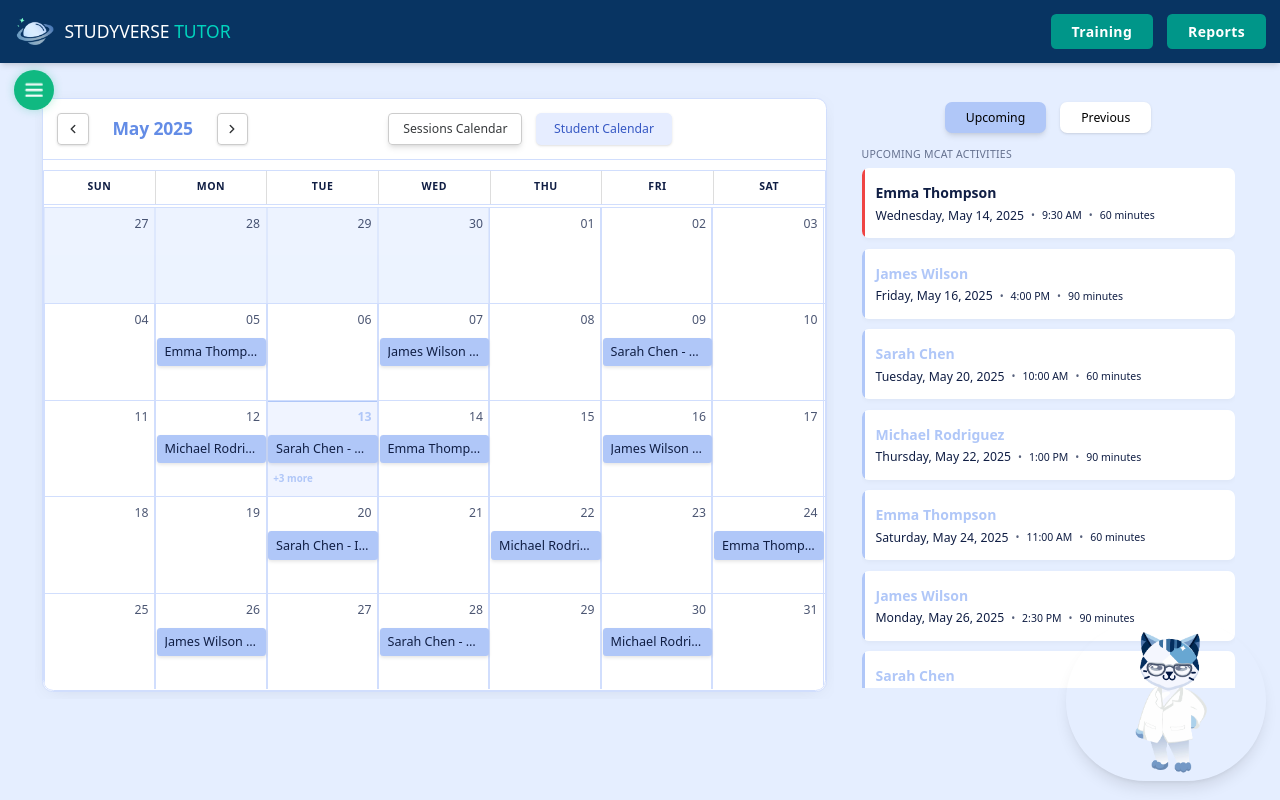
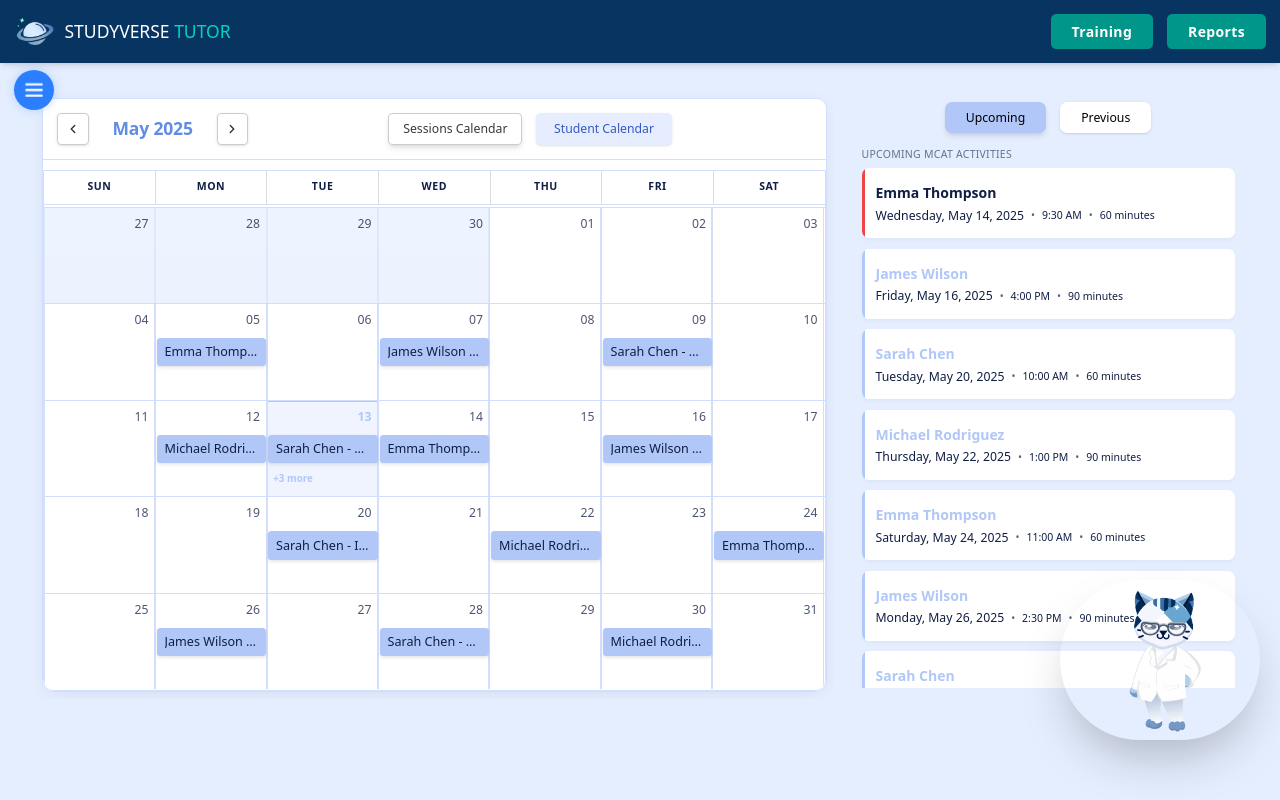
Before and after one commit to MyMCATAI/studyverse, a Next.js app: page /tutor in a window 1280 px wide. Built offline with nearby package versions, Linux system fonts and the light colour scheme.

Commit message:
add tutoring context

```diff
--- a/src/app/tutor/page.tsx
+++ b/src/app/tutor/page.tsx
@@ -30,6 +30,7 @@ export default function TutorPage() {
   const [isSidebarOpen, setIsSidebarOpen] = useState(false);
   const [selectedStudent, setSelectedStudent] = useState<null | Student>(null);
   const [isDashboardActive, setIsDashboardActive] = useState(true);
+  const [kalypsoPageContext, setKalypsoPageContext] = useState<string>("You are currently viewing the main tutor dashboard.");
 
   // Sample upcoming sessions data
   const upcomingSessions: Session[] = [
@@ -99,6 +100,25 @@ export default function TutorPage() {
     }
   ];
 
+  // Update Kalypso's page context when view changes
+  useEffect(() => {
+    if (isDashboardActive) {
+      // Create a summary of upcoming sessions for context
+      const sessionSummary = upcomingSessions.slice(0, 2).map(s => `${s.studentName} on ${s.date} at ${s.time} for ${s.topic}`).join('; ');
+      setKalypsoPageContext(`Evan is viewing the main tutor dashboard. Upcoming sessions include: ${sessionSummary}. Evan can see an overview of their students and their schedules here.`);
+    } else if (selectedStudent) {
+      setKalypsoPageContext(
+        `Evan is currently viewing the detailed profile for student: ${selectedStudent.name}. \
+Student Summary: ${selectedStudent.summary}. \
+Progress: ${selectedStudent.progress}%. \
+Next scheduled session: ${selectedStudent.schedule}. \
+Evan might be looking to understand this student's needs, plan a session, or update their information.`
+      );
+    } else {
+      setKalypsoPageContext("Evan is on the tutor page, but no specific view (dashboard or student) is active.");
+    }
+  }, [isDashboardActive, selectedStudent, upcomingSessions]); // Add upcomingSessions to dependencies
+
   // Apply blur effect to main content when sidebar is open
   useEffect(() => {
     const mainContent = document.getElementById('main-content');
@@ -117,11 +137,10 @@ export default function TutorPage() {
 
   // Handle navigation to student profile from Dashboard
   const handleNavigateToStudent = (studentName: string) => {
-    // Find the student by name
     const student = students.find(s => s.name === studentName);
     if (student) {
       setSelectedStudent(student);
-      setIsDashboardActive(false); // Switch to student view
+      setIsDashboardActive(false);
     }
   };
 
@@ -137,19 +156,10 @@ export default function TutorPage() {
         onClick={() => setIsSidebarOpen(!isSidebarOpen)}
       >
         <div
-          className="bg-[#10b981] p-2.5 rounded-full shadow-lg transition-all duration-300
-                    hover:shadow-[0_0_20px_rgba(16,185,129,0.8)]
-                    hover:bg-[#059669] group"
-          style={{
-            boxShadow: '0 0 10px rgba(16,185,129,0.3)'
-          }}
+          className="bg-blue-500 p-2.5 rounded-full shadow-lg transition-all duration-300 hover:shadow-[0_0_20px_rgba(59,130,246,0.7)] hover:bg-blue-600 group"
+          style={{ boxShadow: '0 0 10px rgba(59,130,246,0.3)' }}
         >
-          <Menu
-            size={22}
-            className="text-white transition-all duration-300
-                      group-hover:scale-110 menu-pulse"
-            strokeWidth={2.5}
-          />
+          <Menu size={22} className="text-white transition-all duration-300 group-hover:scale-110 menu-pulse" strokeWidth={2.5}/>
         </div>
       </div>
 
@@ -197,7 +207,7 @@ export default function TutorPage() {
       </div>
 
       {/* Kalypso Chat Widget - Bottom Right */}
-      <KalypsoChat />
+      <KalypsoChat pageContext={kalypsoPageContext} tutorName="Evan" />
     </div>
   );
 }
--- a/src/components/kalypso/KalypsoChat.tsx
+++ b/src/components/kalypso/KalypsoChat.tsx
@@ -12,7 +12,18 @@ interface ChatMessage {
   isLoading?: boolean; // To show a loading state for the AI message before content arrives
 }
 
-export default function KalypsoChat() {
+interface KalypsoChatProps {
+  pageContext: string;
+  tutorName: string;
+}
+
+const KALYPSO_IMAGE_SIZE = 200; // Define size for reuse
+const SCREEN_PADDING = 20; // Define padding from screen edges
+const CHAT_UI_WIDTH_MD = 400;
+const CHAT_UI_WIDTH_SM = 350;
+const GAP_ABOVE_IMAGE = 8; // Space between top of image and bottom of chat UI
+
+export default function KalypsoChat({ pageContext, tutorName }: KalypsoChatProps) {
   const [isOpen, setIsOpen] = useState(false);
   const [message, setMessage] = useState('');
   const [chatHistory, setChatHistory] = useState<ChatMessage[]>([]);
@@ -21,6 +32,82 @@ export default function KalypsoChat() {
   const [currentAudio, setCurrentAudio] = useState<HTMLAudioElement | null>(null);
   const eventSourceRef = useRef<EventSource | null>(null);
   const chatContainerRef = useRef<HTMLDivElement>(null); // For auto-scrolling
+  const inputRef = useRef<HTMLInputElement>(null); // Ref for the input field
+
+  // For Draggable Kalypso
+  const [position, setPosition] = useState({ x: 0, y: 0 }); // Initial X will be calculated
+  const [isDragging, setIsDragging] = useState(false);
+  const dragStartCoords = useRef<{ x: number; y: number } | null>(null); // Store initial mouse coords
+  const elementStartCoords = useRef<{ x: number; y: number } | null>(null); // Store initial element coords
+  const kalypsoRef = useRef<HTMLDivElement>(null);
+  const [didDrag, setDidDrag] = useState(false); // Flag to check if dragging occurred
+
+  useEffect(() => {
+    // Set initial Y position to be bottom-right after component mounts and window is available
+    setPosition({
+        x: window.innerWidth - KALYPSO_IMAGE_SIZE - SCREEN_PADDING,
+        y: window.innerHeight - KALYPSO_IMAGE_SIZE - SCREEN_PADDING
+    });
+  }, []);
+
+  // Autofocus input when chat opens
+  useEffect(() => {
+    if (isOpen && inputRef.current) {
+      inputRef.current.focus();
+    }
+  }, [isOpen]);
+
+  const handleMouseDown = (e: React.MouseEvent<HTMLDivElement>) => {
+    const target = e.target as HTMLElement;
+    // Check if the click is on the image part (the direct child of kalypsoRef) or on the chat UI itself
+    // If the click is within the chat UI (which is absolutely positioned), do not start drag.
+    if (target.closest('.chat-ui-container')) {
+        return;
+    }
+    // Allow drag if clicking on Kalypso image or its immediate wrapper if chat is closed/open
+    // Or if it's specifically on the image if chat is open and above it.
+    // The current logic seems okay as long as chat UI stops propagation or this check is fine.
+
+    if (!kalypsoRef.current) return;
+    setIsDragging(true);
+    setDidDrag(false);
+    dragStartCoords.current = { x: e.clientX, y: e.clientY };
+    const rect = kalypsoRef.current.getBoundingClientRect();
+    elementStartCoords.current = { x: rect.left, y: rect.top };
+    e.preventDefault(); // Prevent text selection ONLY when a drag is initiated on a draggable area
+  };
+
+  const handleMouseMove = (e: MouseEvent) => {
+    if (!isDragging || !dragStartCoords.current || !elementStartCoords.current) return;
+    setDidDrag(true);
+    let newX = elementStartCoords.current.x + (e.clientX - dragStartCoords.current.x);
+    let newY = elementStartCoords.current.y + (e.clientY - dragStartCoords.current.y);
+    if (kalypsoRef.current && kalypsoRef.current.parentElement) {
+        const parentRect = kalypsoRef.current.parentElement.getBoundingClientRect();
+        // Use KALYPSO_IMAGE_SIZE for element dimensions as kalypsoRef is now fixed to this size
+        newX = Math.max(0, Math.min(newX, parentRect.width - KALYPSO_IMAGE_SIZE));
+        newY = Math.max(0, Math.min(newY, parentRect.height - KALYPSO_IMAGE_SIZE));
+    }
+    setPosition({ x: newX, y: newY });
+  };
+
+  const handleMouseUp = () => {
+    setIsDragging(false);
+  };
+
+  useEffect(() => {
+    if (isDragging) {
+      document.addEventListener('mousemove', handleMouseMove);
+      document.addEventListener('mouseup', handleMouseUp);
+    } else {
+      document.removeEventListener('mousemove', handleMouseMove);
+      document.removeEventListener('mouseup', handleMouseUp);
+    }
+    return () => {
+      document.removeEventListener('mousemove', handleMouseMove);
+      document.removeEventListener('mouseup', handleMouseUp);
+    };
+  }, [isDragging]);
 
   // Auto-scroll to bottom of chat
   useEffect(() => {
@@ -92,9 +179,9 @@ export default function KalypsoChat() {
         body: JSON.stringify({
           message: newUserMessage.text,
           threadId: threadId,
-          generateAudio: true, // Request audio for AI responses
-          // context: "Some context",
-          // assistantId: "your-assistant-id"
+          generateAudio: true,
+          tutorName: tutorName,
+          context: pageContext
         }),
       });
 
@@ -177,64 +264,46 @@ export default function KalypsoChat() {
   };
 
   return (
-    <div className="fixed bottom-4 right-4 z-50">
-      {!isOpen && (
-        <button
-          onClick={() => setIsOpen(true)}
-          className="p-0 bg-transparent border-none rounded-full cursor-pointer transition-all duration-300 ease-in-out hover:scale-105 hover:shadow-2xl"
-          aria-label="Open Kalypso Chat"
+    // Main container for Kalypso: Draggable icon + Chat UI
+    // When not open, only the icon is effectively visible and draggable.
+    // When open, the whole unit (icon + chat bubbles + input) conceptually moves together.
+    <div
+      ref={kalypsoRef}
+      className="fixed z-50 cursor-grab transition-all duration-100 ease-out"
+      style={{
+        left: `${position.x}px`,
+        top: `${position.y}px`,
+        width: `${KALYPSO_IMAGE_SIZE}px`, // Explicitly set width for the draggable container
+        height: `${KALYPSO_IMAGE_SIZE}px`, // Explicitly set height for the draggable container
+      }}
+      onMouseDown={handleMouseDown} // Drag handle is the whole container
+    >
+      {/* Chat UI - Absolutely positioned above the Kalypso image container */}
+      {isOpen && (
+        <div
+            className="chat-ui-container absolute left-1/2 -translate-x-1/2 w-[350px] md:w-[400px] flex flex-col"
+            style={{
+                bottom: `calc(100% + ${GAP_ABOVE_IMAGE}px)`, // Position bottom of chat UI above the top of kalypsoRef
+            }}
+            onClick={(e) => e.stopPropagation()} // Prevent clicks inside from bubbling to drag or toggle logic
         >
-          <Image
-            src={kalypsoGif}
-            alt="Kalypso Chat Icon"
-            width={200}
-            height={200}
-            className="rounded-full shadow-lg transition-shadow duration-300"
-            unoptimized
-          />
-        </button>
-      )}
-
-      {isOpen && (
-        <div className="w-80 md:w-96 h-[28rem] md:h-[32rem] bg-white rounded-lg shadow-xl flex flex-col">
-          <div className="bg-emerald-500 p-3 flex justify-between items-center rounded-t-lg">
-            <h3 className="text-white font-semibold text-lg">Chat with Kalypso</h3>
-            <button
-              onClick={() => {
-                setIsOpen(false);
-                if (eventSourceRef.current) {
-                  eventSourceRef.current.close();
-                  eventSourceRef.current = null;
-                }
-                if (currentAudio) {
-                  currentAudio.pause();
-                  setCurrentAudio(null);
-                }
-              }}
-              className="text-white hover:text-emerald-100"
-              aria-label="Close chat"
-            >
-              <svg xmlns="http://www.w3.org/2000/svg" fill="none" viewBox="0 0 24 24" strokeWidth={1.5} stroke="currentColor" className="w-6 h-6">
-                <path strokeLinecap="round" strokeLinejoin="round" d="M6 18L18 6M6 6l12 12" />
-              </svg>
-            </button>
-          </div>
-
-          <div ref={chatContainerRef} className="flex-1 p-4 overflow-y-auto space-y-3 bg-slate-50">
+          <div ref={chatContainerRef} className="flex-1 p-1 space-y-3 overflow-y-auto max-h-96 no-scrollbar bg-transparent">
             {chatHistory.map((chat) => (
               <div key={chat.id} className={`flex ${chat.sender === 'user' ? 'justify-end' : 'justify-start'}`}>
                 <div
-                  className={`max-w-[75%] p-2.5 rounded-xl text-sm break-words ${
+                  className={`max-w-[80%] p-3.5 text-lg rounded-3xl shadow-xl break-words transition-all duration-300 ease-in-out transform hover:scale-105 ${
                     chat.sender === 'user'
-                      ? 'bg-emerald-500 text-white rounded-br-none'
-                      : 'bg-gray-200 text-gray-800 rounded-bl-none'
+                      ? 'bg-blue-600 text-white rounded-br-xl' // Changed to blue, adjusted rounding for tail
+                      : 'bg-slate-200 text-slate-800 rounded-bl-xl' // Adjusted rounding for tail
                   }`}
                 >
-                  {chat.isLoading ? 'Kalypso is thinking...' : chat.text}
+                  {chat.isLoading ? (
+                    <span className="italic text-slate-500">Kalypso is thinking...</span>
+                  ) : chat.text}
                   {chat.sender === 'ai' && chat.audio && !chat.isLoading && (
                     <button
                       onClick={() => playAudio(chat.audio!)}
-                      className="ml-2 mt-1 text-xs text-emerald-700 hover:text-emerald-900 underline block"
+                      className="ml-1 mt-1.5 text-xs text-blue-700 hover:text-blue-900 underline block"
                       aria-label="Play audio response"
                     >
                       Play Audio
@@ -245,24 +314,25 @@ export default function KalypsoChat() {
             ))}
           </div>
 
-          <div className="p-3 border-t border-gray-200 bg-white rounded-b-lg">
+          <div className="p-2 mt-2">
             <div className="flex items-center space-x-2">
               <input
+                ref={inputRef} // Assign ref to input
                 type="text"
                 value={message}
                 onChange={(e) => setMessage(e.target.value)}
                 onKeyPress={(e) => e.key === 'Enter' && !isLoading && handleSendMessage()}
                 placeholder="Ask Kalypso..."
-                className="flex-1 p-2.5 border border-gray-300 rounded-lg focus:ring-2 focus:ring-emerald-500 focus:border-transparent outline-none"
+                className="flex-1 p-3.5 text-lg border-2 border-slate-400 rounded-2xl focus:ring-2 focus:ring-blue-500 focus:border-blue-500 outline-none shadow-2xl bg-white/95 backdrop-blur-md placeholder-slate-500 transition-all duration-300 ease-in-out focus:shadow-blue-400/50"
                 disabled={isLoading}
               />
               <button
                 onClick={handleSendMessage}
                 disabled={isLoading}
-                className="p-2.5 bg-emerald-500 text-white rounded-lg hover:bg-emerald-600 disabled:opacity-50 transition-colors"
+                className="p-3.5 bg-blue-500 text-white rounded-2xl hover:bg-blue-600 disabled:opacity-60 transition-all duration-300 ease-in-out shadow-2xl hover:shadow-blue-400/50 focus:outline-none focus:ring-2 focus:ring-blue-500 focus:ring-opacity-70"
                 aria-label="Send message"
               >
-                <svg xmlns="http://www.w3.org/2000/svg" fill="none" viewBox="0 0 24 24" strokeWidth={1.5} stroke="currentColor" className="w-6 h-6">
+                <svg xmlns="http://www.w3.org/2000/svg" fill="none" viewBox="0 0 24 24" strokeWidth={1.5} stroke="currentColor" className="w-8 h-8">
                   <path strokeLinecap="round" strokeLinejoin="round" d="M6 12L3.269 3.126A59.768 59.768 0 0121.485 12 59.77 59.77 0 013.27 20.876L5.999 12zm0 0h7.5" />
                 </svg>
               </button>
@@ -270,6 +340,75 @@ export default function KalypsoChat() {
           </div>
         </div>
       )}
+
+      {/* Kalypso Image Container - This is what kalypsoRef refers to for its fixed size */}
+      {/* The onClick to toggle chat is now here */}
+      <div
+          className={`w-full h-full p-0 bg-transparent border-none rounded-full transition-all duration-300 ease-in-out group ${!isOpen ? 'hover:scale-105 hover:shadow-2xl' : ''}`}
+          aria-label={isOpen ? "Close Kalypso Chat" : "Open Kalypso Chat"}
+          onClick={(e) => {
+            if (e.target !== e.currentTarget) {
+                // Click was on a child of this div (e.g. if something was overlaid on image), let it bubble or handle if necessary
+                // For now, assume only direct clicks on this div or its immediate image child should toggle
+                // This check might be overly cautious if image is the only child.
+            }
+            if (!didDrag) {
+              setIsOpen(!isOpen);
+            }
+            // No stopPropagation needed here as this is the intended click target for toggling
+          }}
+        >
+          <Image
+            src={kalypsoGif}
+            alt="Kalypso Chat Icon"
+            width={KALYPSO_IMAGE_SIZE} // Image fills the fixed-size kalypsoRef container
+            height={KALYPSO_IMAGE_SIZE} // Image fills the fixed-size kalypsoRef container
+            className="rounded-full shadow-2xl transition-shadow duration-300 select-none group-hover:shadow-blue-400/50 pointer-events-none" // Added pointer-events-none to Image
+            unoptimized
+            draggable="false"
+          />
+        </div>
     </div>
   );
 }
+
+// Basic speech bubble CSS (add to your global.css or a relevant CSS module)
+/*
+.speech-bubble-user {
+  position: relative;
+  border-radius: .4em;
+}
+.speech-bubble-user::after {
+  content: '';
+  position: absolute;
+  right: 0;
+  top: 50%;
+  width: 0;
+  height: 0;
+  border: 10px solid transparent;
+  border-left-color: #10b981; // Match user bubble bg color
+  border-right: 0;
+  border-bottom: 0;
+  margin-top: -5px;
+  margin-right: -10px;
+}
+
+.speech-bubble-ai {
+  position: relative;
+  border-radius: .4em;
+}
+.speech-bubble-ai::after {
+  content: '';
+  position: absolute;
+  left: 0;
+  top: 50%;
+  width: 0;
+  height: 0;
+  border: 10px solid transparent;
+  border-right-color: #e5e7eb; // Match AI bubble bg color
+  border-left: 0;
+  border-bottom: 0;
+  margin-top: -5px;
+  margin-left: -10px;
+}
+*/
```
Also changed, not shown: src/app/api/chat/route.ts (+11 -2 lines), src/lib/prompts.ts (added, +23 -0 lines), 1 other file (tests, documents, lock files or other folders).
